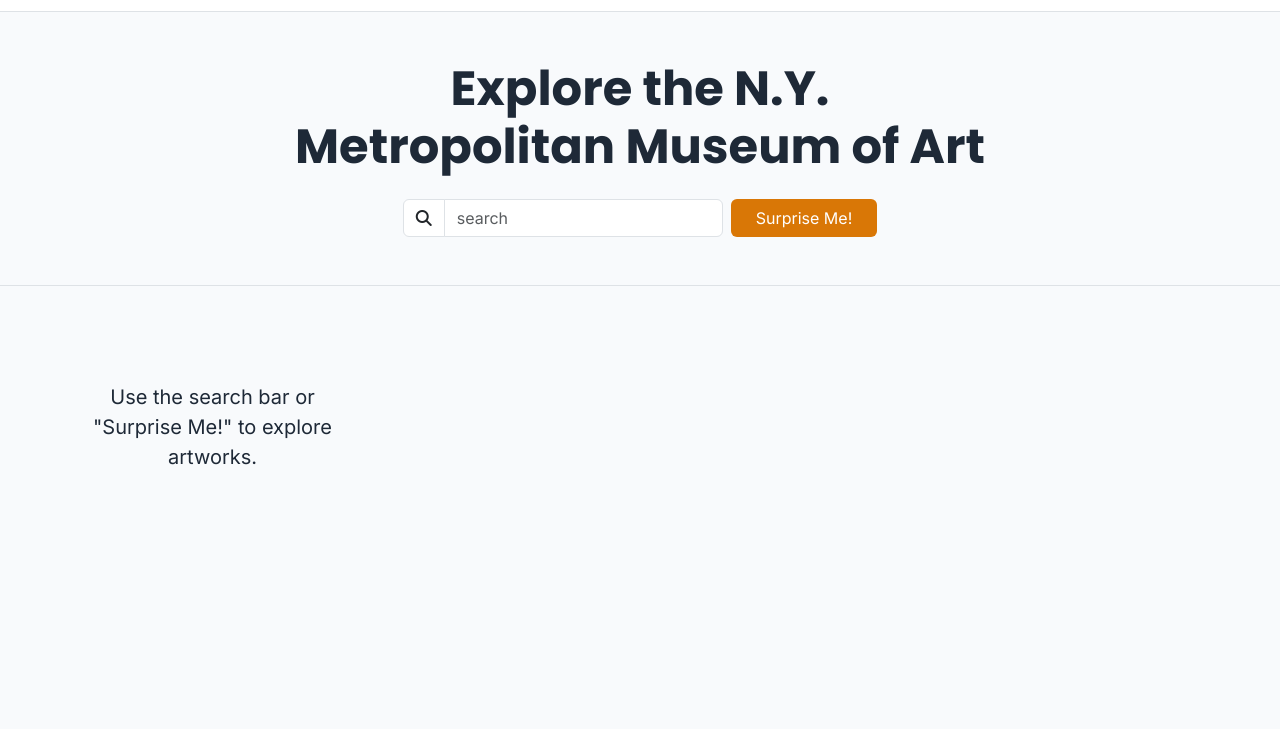
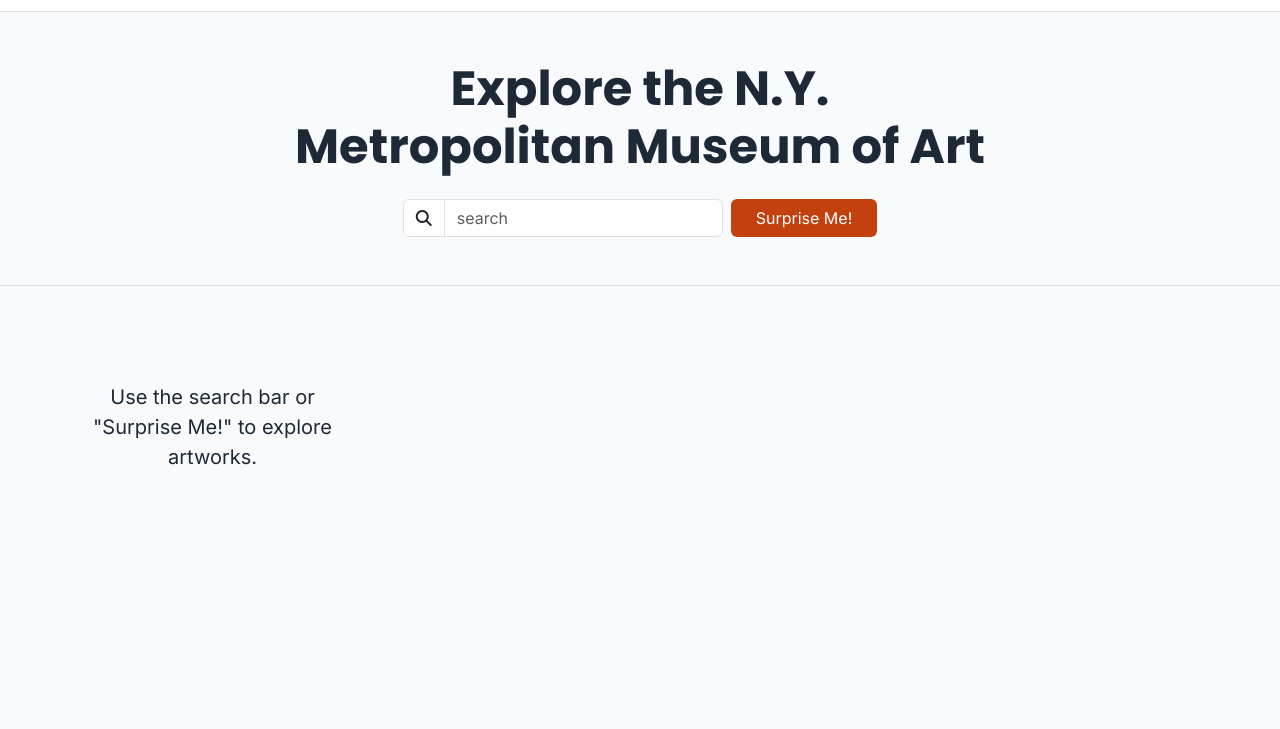
Before and after one commit to Blitzgeist-69/ms2-met-artvault, a website: page index.html in a window 1280 px wide. Shown: the part 71-800 px from the top of the page. Drawn offline with nearby package versions, Linux system fonts and the light colour scheme.

Commit message:
Amend colour contrast in light & dark mode

```diff
--- a/assets/css/style.css
+++ b/assets/css/style.css
@@ -11,12 +11,12 @@
     --card-bg: #ffffff;
     --text-primary: #1e2937;
     --text-secondary: #475569;
-    --accent: #d97706;
-    --accent-hover: #b45309;
+    --accent: #c2410f;
+    --accent-hover: #9a3412;
     --border-color: #cbd5e1;
     --btn-text: #ffffff;
-    --remove: #9f1239;
-    --remove-hover: #7f1d1d;
+    --remove: #7f1d1d;
+    --remove-hover: #450a0a;
 }
 
 [data-theme="dark"] {
@@ -25,12 +25,18 @@
     --card-bg: #1e2937;
     --text-primary: #f1f5f9;
     --text-secondary: #cbd5e1;
-    --accent: #f59e0b;
-    --accent-hover: #d97706;
+    --accent: #c2410f;
+    --accent-hover: #9a3412;
     --border-color: #334155;
     --btn-text: #ffffff;
-    --remove: #b91c1c;
-    --remove-hover: #991b1b;
+    --remove: #7f1d1d;
+    --remove-hover: #450a0a;
+}
+
+/* Borders in Dark mode */
+[data-theme="dark"] .btn-accent,
+[data-theme="dark"] .btn-remove {
+    border: 1px solid rgba(255, 255, 255, 0.2);
 }
 
 body {
```
